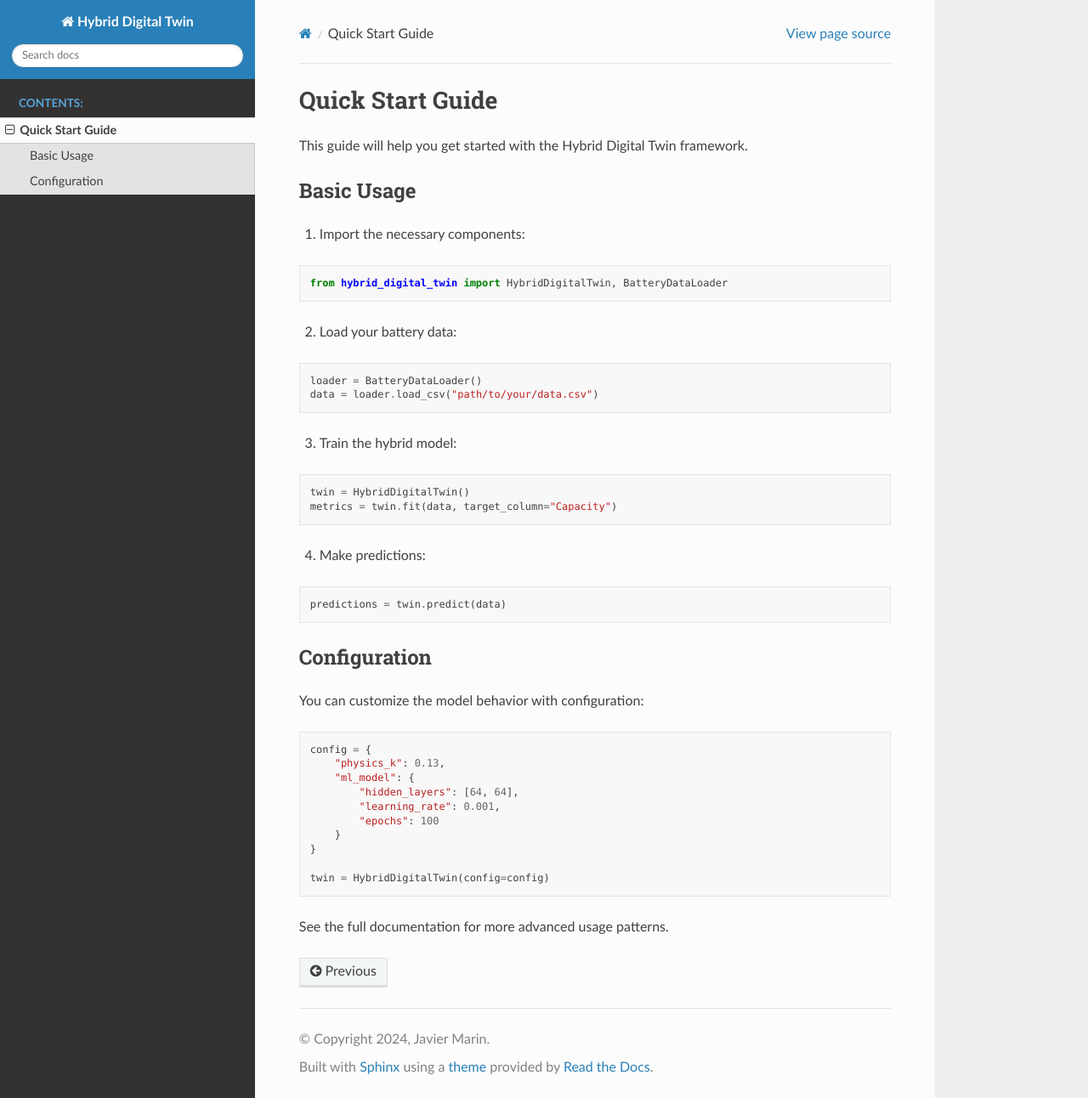
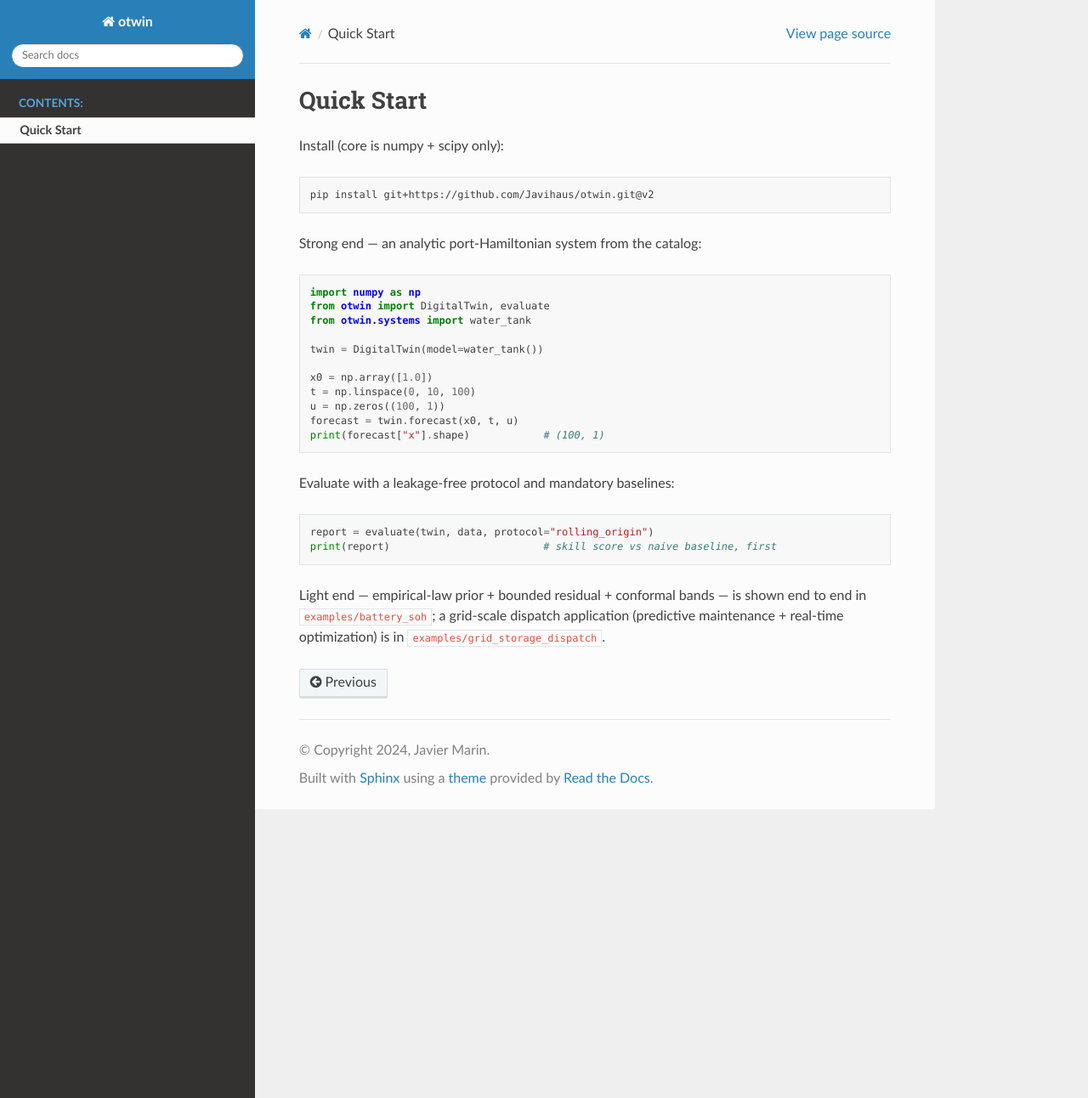
Before and after one commit to Javihaus/Digital-Twin-in-python, a Sphinx documentation site: the page built from docs/quickstart.rst, in a window 1280 px wide and 1292 px high. Shown: the whole window at 85% size. Built offline with Sphinx 7.4.7 and the Read the Docs theme 3.1.0, drawn with Linux system fonts in a browser that asks for light colours; pages that are not in the unit, such as notebooks, are missing from menus.

Commit message:
Repo polish: fix broken docs links, verify citations, finish examples wiring
- README Documentation section -> real targets (broken docs/api|guide|theory removed)
- Add CONTRIBUTING.md (matches enforced CI standards)
- CITATIONS.md: verify 8 canonical references (PHS, HNN, PHNN, IPHS, deep
  ensembles, calibrated regression, proper scoring rules, MASE) -> VERIFIED
- docs/: replace stale v1 Sphinx content (hybrid_digital_twin) with otwin v2
- pyproject: add seaborn to [viz]; new [examples] extra (cvxpy/pandas/sklearn/seaborn)
- CI: examples job installs [examples] and also runs grid_storage_dispatch

```diff
--- a/docs/conf.py
+++ b/docs/conf.py
@@ -12,10 +12,10 @@ sys.path.insert(0, os.path.abspath('../src'))
 
 # -- Project information -----------------------------------------------------
 
-project = 'Hybrid Digital Twin'
+project = 'otwin'
 copyright = '2024, Javier Marin'
 author = 'Javier Marin'
-release = '1.0.0'
+release = '2.0.0-alpha'
 
 # -- General configuration ---------------------------------------------------
 
--- a/docs/quickstart.rst
+++ b/docs/quickstart.rst
@@ -1,53 +1,36 @@
-Quick Start Guide
-=================
+Quick Start
+===========
 
-This guide will help you get started with the Hybrid Digital Twin framework.
+Install (core is numpy + scipy only):
 
-Basic Usage
------------
+.. code-block:: bash
 
-1. Import the necessary components:
+   pip install git+https://github.com/Javihaus/otwin.git@v2
+
+Strong end — an analytic port-Hamiltonian system from the catalog:
 
 .. code-block:: python
 
-   from hybrid_digital_twin import HybridDigitalTwin, BatteryDataLoader
+   import numpy as np
+   from otwin import DigitalTwin, evaluate
+   from otwin.systems import water_tank
 
-2. Load your battery data:
+   twin = DigitalTwin(model=water_tank())
+
+   x0 = np.array([1.0])
+   t = np.linspace(0, 10, 100)
+   u = np.zeros((100, 1))
+   forecast = twin.forecast(x0, t, u)
+   print(forecast["x"].shape)            # (100, 1)
+
+Evaluate with a leakage-free protocol and mandatory baselines:
 
 .. code-block:: python
 
-   loader = BatteryDataLoader()
-   data = loader.load_csv("path/to/your/data.csv")
+   report = evaluate(twin, data, protocol="rolling_origin")
+   print(report)                         # skill score vs naive baseline, first
 
-3. Train the hybrid model:
-
-.. code-block:: python
-
-   twin = HybridDigitalTwin()
-   metrics = twin.fit(data, target_column="Capacity")
-
-4. Make predictions:
-
-.. code-block:: python
-
-   predictions = twin.predict(data)
-
-Configuration
--------------
-
-You can customize the model behavior with configuration:
-
-.. code-block:: python
-
-   config = {
-       "physics_k": 0.13,
-       "ml_model": {
-           "hidden_layers": [64, 64],
-           "learning_rate": 0.001,
-           "epochs": 100
-       }
-   }
-
-   twin = HybridDigitalTwin(config=config)
-
-See the full documentation for more advanced usage patterns.
+Light end — empirical-law prior + bounded residual + conformal bands — is shown
+end to end in ``examples/battery_soh``; a grid-scale dispatch application
+(predictive maintenance + real-time optimization) is in
+``examples/grid_storage_dispatch``.
```
Also changed, not shown: CITATIONS.md (+87 -82 lines), CONTRIBUTING.md (added, +50 -0 lines), README.md (+5 -4 lines), docs/index.rst (+10 -61 lines), pyproject.toml (+9 -0 lines), 1 other file.
